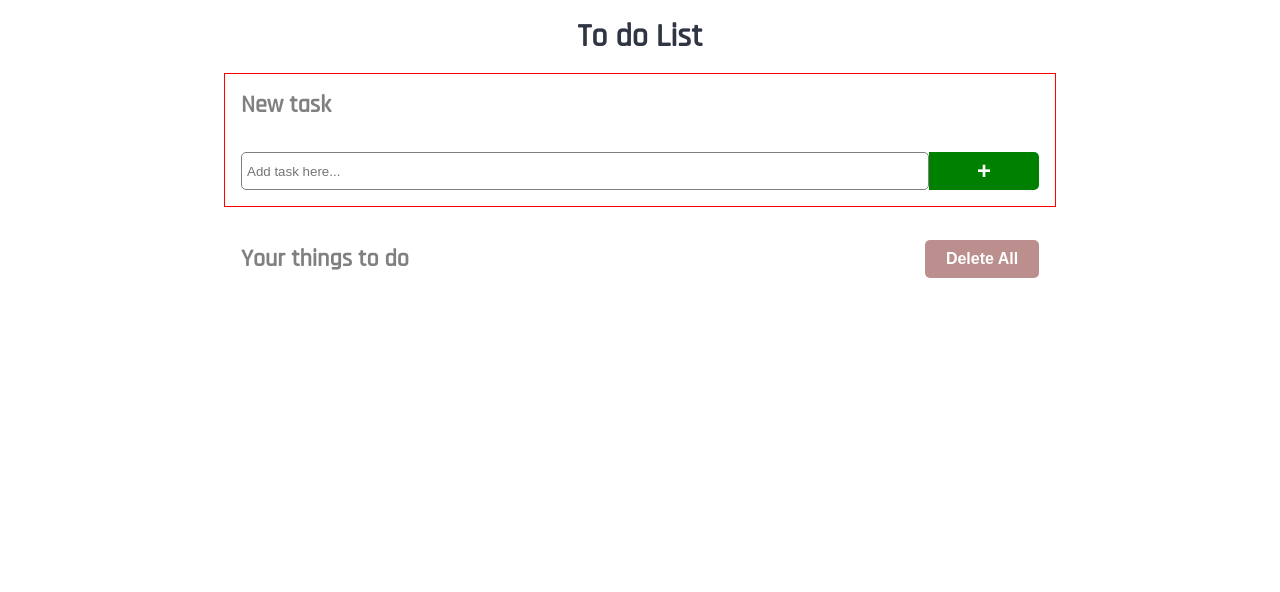
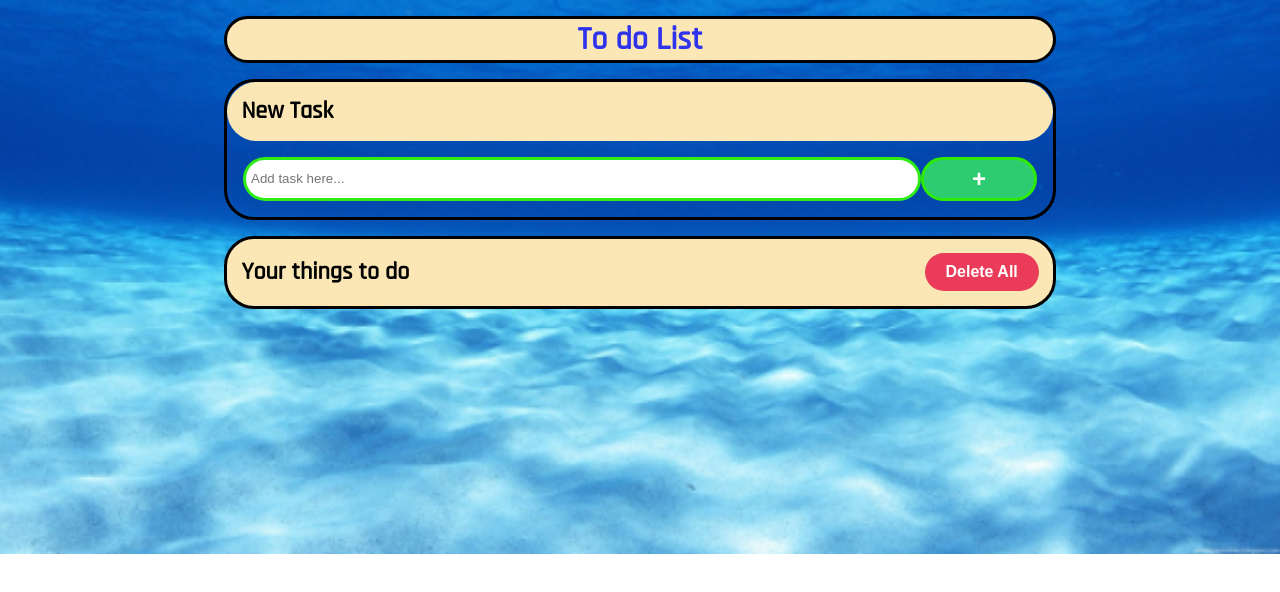
Before and after one commit to Victor-Valery/Project_3_-To_do_App-, a plain HTML site: page index.html in a window 1280 px wide. Both pictures are taken after a click on the button "Delete All". Drawn offline with Linux system fonts and the light colour scheme.

Commit message:
To_do_app

```diff
--- a/add.js
+++ b/add.js
@@ -0,0 +1,34 @@
+const input = document.querySelector("input");
+const addBtn = document.querySelector(".add-btn");
+const deleteAll = document.querySelector(".delete-btn");
+
+// add task
+
+addBtn.addEventListener("click", function () {
+
+    const li = document.createElement("li");
+
+    li.classList.add("task-item");
+    li.innerHTML = input.value + '<button class="delete-item"><i class="fas fa-trash-alt"></i></button>';
+
+    document.querySelector("ul").appendChild(li);
+    input.value = "";
+});
+
+// delete all task
+
+deleteAll.addEventListener("click", function (event) {
+
+    document.querySelector("ul").remove();
+    input.value = "";
+});
+
+// delete a task
+
+const ul = document.querySelector("ul");
+ul.addEventListener("click", (event) => {
+
+    if (event.target.className === "fas fa-trash-alt") {
+        event.target.parentElement.parentElement.classList.add("delete-task");
+    }
+});
--- a/index.html
+++ b/index.html
@@ -2,16 +2,16 @@
 <html lang="en">
 
 <head>
-    <meta charset="UTF-8">
-    <meta http-equiv="X-UA-Compatible" content="IE=edge">
-    <meta name="viewport" content="width=device-width, initial-scale=1.0">
-    <title>To do Application</title>
+    <meta charset="UTF-8" />
+    <meta http-equiv="X-UA-Compatible" content="IE=edge" />
+    <meta name="viewport" content="width=device-width, initial-scale=1.0" />
     <link rel="preconnect" href="https://fonts.googleapis.com" />
     <link rel="preconnect" href="https://fonts.gstatic.com" crossorigin />
     <link href="https://fonts.googleapis.com/css2?family=Rajdhani:wght@300;500&display=swap" rel="stylesheet" />
     <link rel="stylesheet" href="https://use.fontawesome.com/releases/v5.15.3/css/all.css"
         integrity="sha384-SZXxX4whJ79/gErwcOYf+zWLeJdY/qpuqC4cAa9rOGUstPomtqpuNWT9wdPEn2fk" crossorigin="anonymous">
-    <link rel="stylesheet" href="./style.css">
+    <link rel="stylesheet" href="./style.css" />
+    <title>To-Do App</title>
 </head>
 
 <body>
@@ -22,19 +22,20 @@
 
         <div class="new-task">
             <div class="new-task-heading">
-                <h4>New task</h4>
+                <h4>New Task</h4>
             </div>
             <div class="input-body">
-                <input value"" id="input" type="text" name="task" placeholder="Add task here...">
-                <button class="add-button">+</button>
+                <input value="" id="input" type="text" name="task" placeholder="Add task here..." />
+                <button class="add-btn">+</button>
             </div>
         </div>
 
-        <div class="tos">
+        <div class="to-dos">
             <div class="task-list">
                 <h4>Your things to do</h4>
-                <button class="delete-button">Delete All</button>
+                <button class="delete-btn">Delete All</button>
             </div>
+
             <div class="tasks">
                 <ul>
 
--- a/style.css
+++ b/style.css
@@ -5,9 +5,12 @@
 }
 body {
   font-family: "Rajdhani", sans-serif;
+  background-image: url(./images/1.png);
+  background-position: center;
+  background-size: cover;
+  background-repeat: no-repeat;
 }
 .todo-container {
-  border-color: black;
   width: 70%;
   display: flex;
   flex-direction: column;
@@ -19,20 +22,25 @@ body {
 h1 {
   text-align: center;
   margin-bottom: 1rem;
-  color: #2f3542;
+  color: #3033ec;
+  background-color: rgb(250, 231, 181);
+  border: 3px solid rgb(0, 0, 0);
+  border-radius: 30px;
 }
 .new-task {
-  border: 1px solid red;
+  border: 3px solid rgb(0, 0, 0);
   display: flex;
   flex-direction: column;
   margin-bottom: 1rem;
+  border-radius: 30px;
 }
 .new-task-heading {
-  padding: 1rem;
+  padding: 0.9rem;
   font-size: 1.5rem;
   font-weight: 400;
-  color: gray;
-  background-color: white;
+  color: rgb(0, 0, 0);
+  background-color: rgb(250, 231, 181);
+  border-radius: 30px;
 }
 .input-body {
   padding: 1rem;
@@ -40,50 +48,50 @@ h1 {
 }
 #input {
   width: 100%;
-  border: 1px solid gray;
-  border-radius: 5px;
+  border: 3px solid rgb(46, 236, 21);
+  border-radius: 30px;
   padding: 5px;
-  border-color: gray;
 }
 #input:focus {
-  outline-color: green;
+  outline-color: #2ecc71;
 }
-.add-button {
-  background-color: green;
-  color: white;
+.add-btn {
+  background-color: #2ecc71;
+  color: #ffff;
   padding: 5px 3rem;
-  border: none;
+  border: 3px solid rgb(45, 235, 7);
   font-size: 1.5rem;
   font-weight: 700;
   cursor: pointer;
-  border-top-right-radius: 5px;
-  border-bottom-right-radius: 5px;
+  border-radius: 30px;
 }
-.add-button:hover {
-  background-color: green;
-  color: white;
+.add-btn:hover {
+  background-color: #23b35f;
+  color: #ffff;
 }
 .task-list {
-  padding: 1rem;
+  padding: 0.9rem;
   display: flex;
   justify-content: space-between;
-  border: 1px solid white;
+  border: 3px solid rgb(0, 0, 0);
   font-size: 1.5rem;
   font-weight: 600;
-  background-color: white;
+  background-color: rgb(250, 231, 181);
+  border-radius: 30px;
 }
 .task-item {
   padding: 0.9rem;
   display: flex;
   justify-content: space-between;
-  border: 1px solid grey;
+  border: 1px solid rgb(134, 132, 132, 0.3);
   font-size: 1.5rem;
   font-weight: 600;
-  background-color: white;
-  color: green;
+  background-color: rgb(236, 231, 231);
+  color: #2ecc71;
+  border-radius: 30px;
 }
 .delete-item {
-  color: rosybrown;
+  color: #eb3b5a;
   border: none;
   font-size: 1.7rem;
   font-weight: bold;
@@ -91,52 +99,52 @@ h1 {
   cursor: pointer;
 }
 .delete-item:hover {
-  color: gray;
+  color: rgb(134, 132, 132, 0.3);
 }
 .delete-task {
   text-decoration: line-through;
-  color: gray;
+  color: rgb(134, 132, 132, 0.3);
 }
 .task-list h4 {
   align-self: center;
-  color: gray;
+  color: #030303;
 }
-.delete-button {
+.delete-btn {
   align-self: center;
-  background-color: rosybrown;
-  color: white;
+  background-color: #eb3b5a;
+  color: #ffff;
   padding: 10px 1.3rem;
   border: none;
   font-size: 1rem;
   font-weight: 700;
   cursor: pointer;
-  border-radius: 5px;
+  border-radius: 30px;
 }
-.delete-button:hover {
-  background-color: rosybrown;
+.delete-btn:hover {
+  background-color: #eb1e43;
 }
 
 @media (max-width: 600px) {
-    html{
+  html {
     font-size: 14px;
   }
-    .todo-container{
+  .todo-container {
     width: 90%;
   }
 }
 @media (max-width: 400px) {
-    html{
+  html {
     font-size: 13px;
   }
-    .todo-container{
+  .todo-container {
     width: 100%;
   }
 }
 @media (max-width: 300px) {
-    html{
+  html {
     font-size: 11px;
   }
-    .todo-container{
+  .todo-container {
     width: 100%;
   }
 }
```
Also changed, not shown: images/1.png (added). Lines whose indentation alone changed are shown as unchanged.
